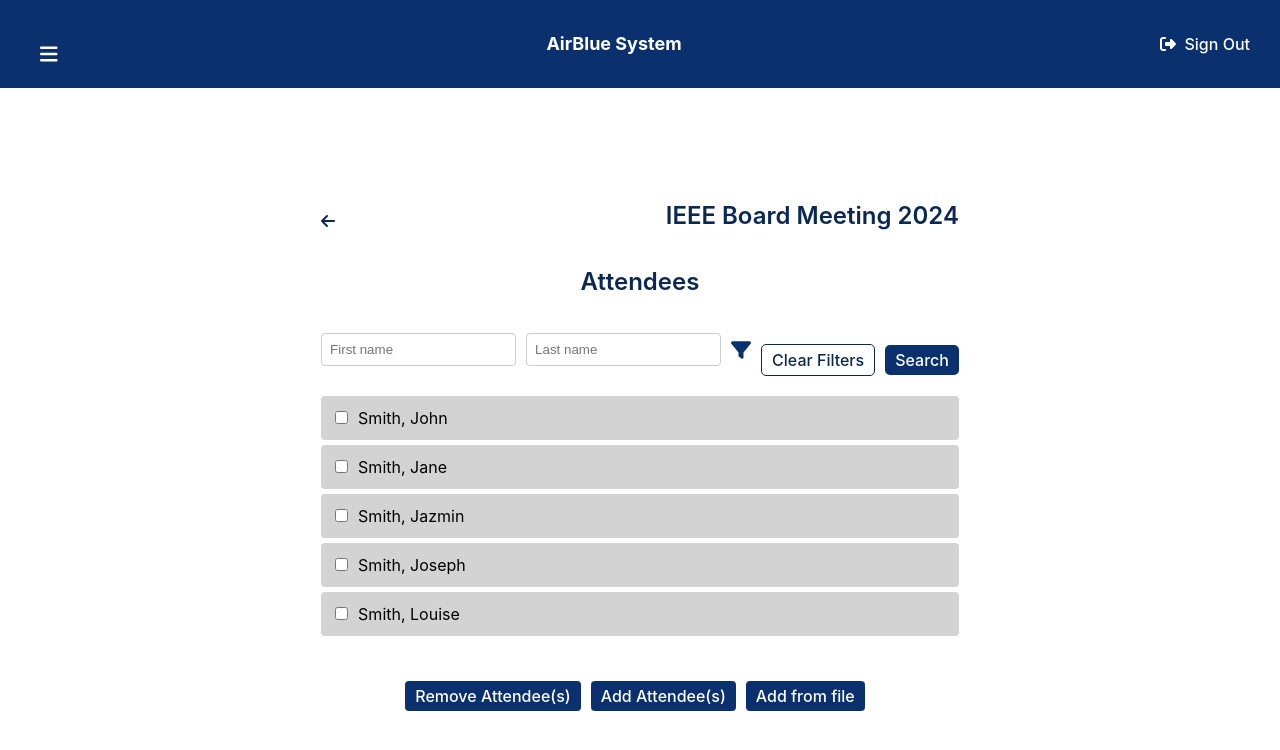
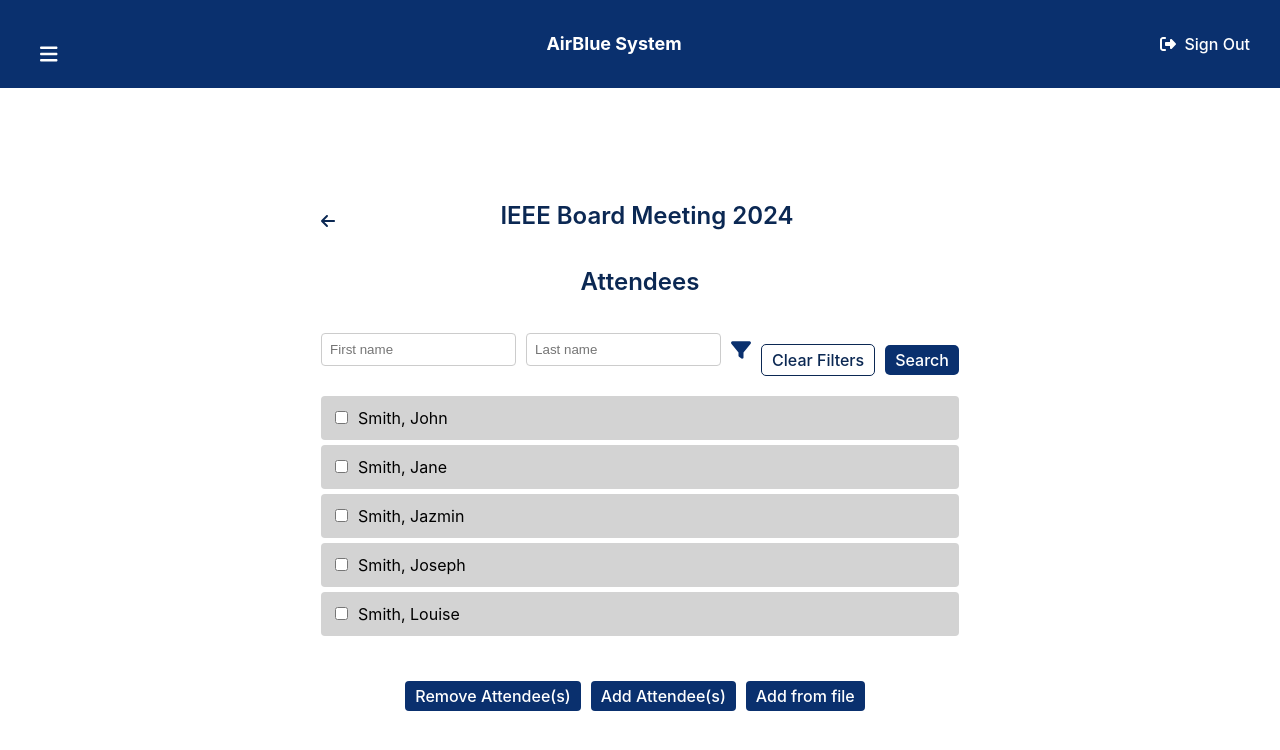
Before and after one commit to RR1288/AirBlue-frontend, a React (Vite) app: page /manage-attendees in a window 1280 px wide. Shown: the top 750 px of the page. Built offline with nearby package versions, Linux system fonts and the light colour scheme.

Commit message:
centered title

```diff
--- a/src/pages/ManageAttendeesPage.jsx
+++ b/src/pages/ManageAttendeesPage.jsx
@@ -54,7 +54,9 @@ const ManageAttendees = () => {
             <Link to="/home" style={styles.backButton}>
               <FontAwesomeIcon icon={faArrowLeft} />
             </Link>
-            <h2 style={styles.title1}>IEEE Board Meeting 2024</h2>
+              <div style={styles.titleContainer}>
+                 <h2 style={styles.title1}>IEEE Board Meeting 2024</h2>
+              </div>
           </div>
           <h3 style={styles.title2}>Attendees</h3>
 
@@ -156,6 +158,11 @@ const styles = {
     marginTop: '0',
     marginBottom: '10px',
   },
+  titleContainer: {
+    flex: 1,
+    display: 'flex',
+    justifyContent: 'center',
+  },
   title2: {
     fontSize: '24px',
     color: '#0B2853',
```
